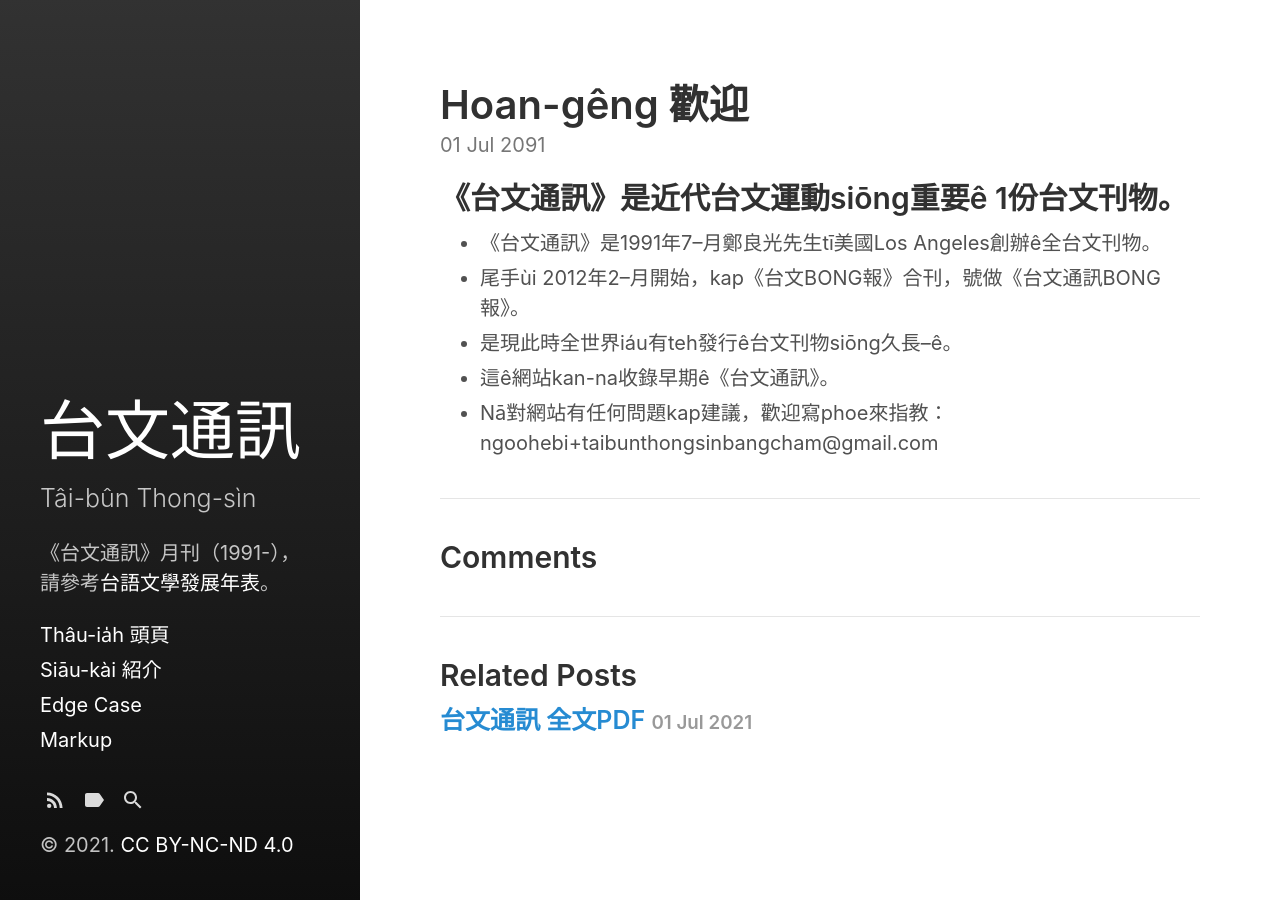
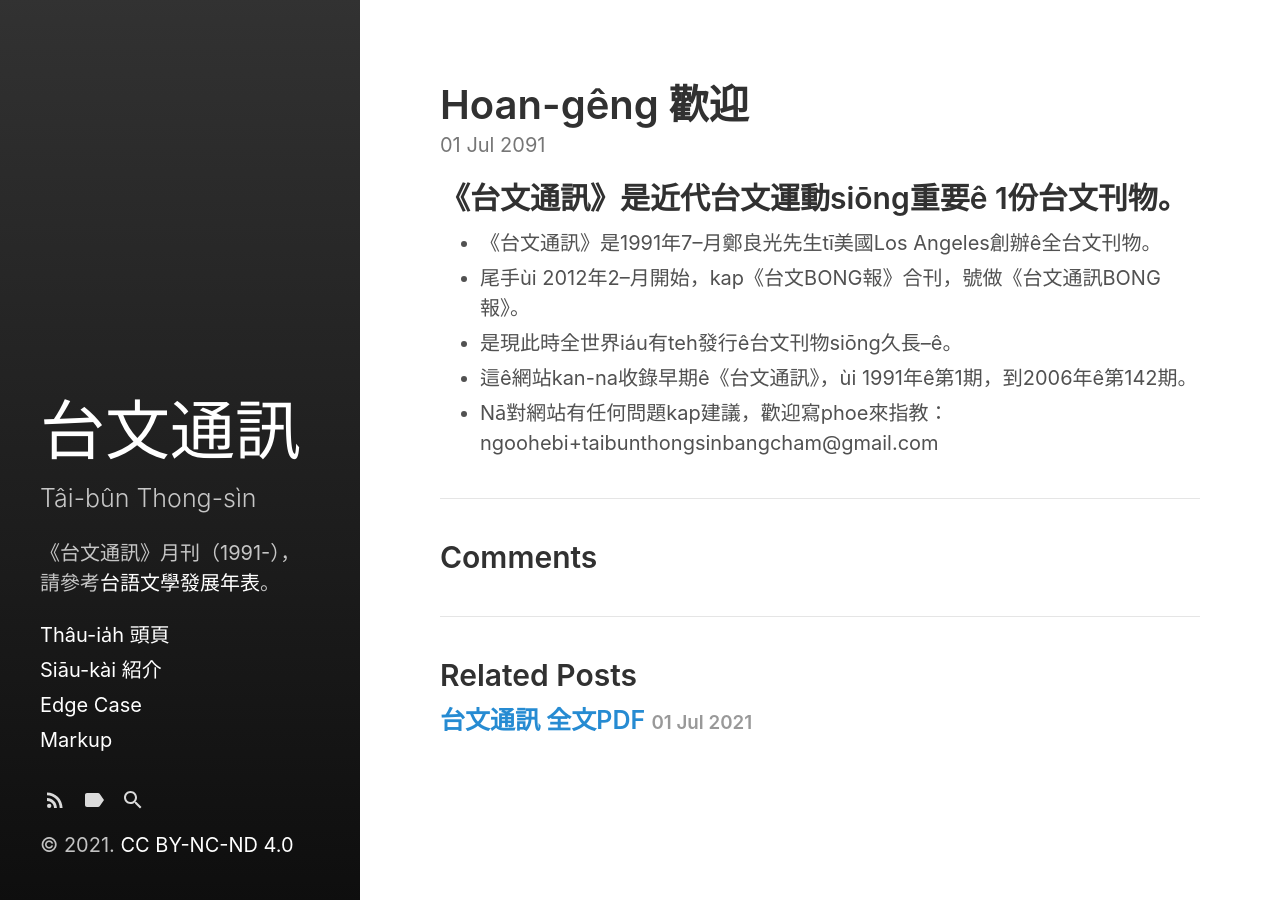
Before and after one commit to TaibunThongsin/TaibunThongsin, a Jekyll site: the page built from _posts/1991-07-01-pin-to-top.md, in a window 1280 px wide. Built offline with Jekyll 4.4.1, drawn with Linux system fonts in a browser that asks for light colours.

Commit message:
Update 1991-07-01-pin-to-top.md

```diff
--- a/_posts/1991-07-01-pin-to-top.md
+++ b/_posts/1991-07-01-pin-to-top.md
@@ -10,5 +10,5 @@ excerpt_separator:  <!--more-->
 * 《台文通訊》是1991年7--月鄭良光先生tī美國Los Angeles創辦ê全台文刊物。
 * 尾手ùi 2012年2--月開始，kap《台文BONG報》合刊，號做《台文通訊BONG報》。
 * 是現此時全世界iáu有teh發行ê台文刊物siōng久長--ê。
-* 這ê網站kan-na收錄早期ê《台文通訊》。
+* 這ê網站kan-na收錄早期ê《台文通訊》，ùi 1991年ê第1期，到2006年ê第142期。
 * Nā對網站有任何問題kap建議，歡迎寫phoe來指教：ngoohebi+taibunthongsinbangcham@gmail.com
```
